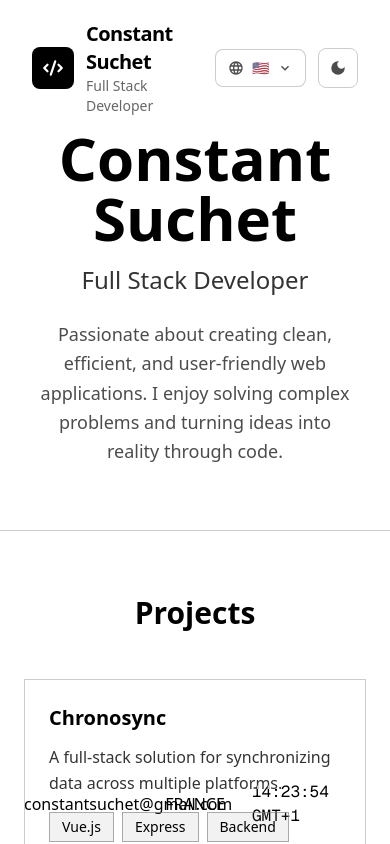
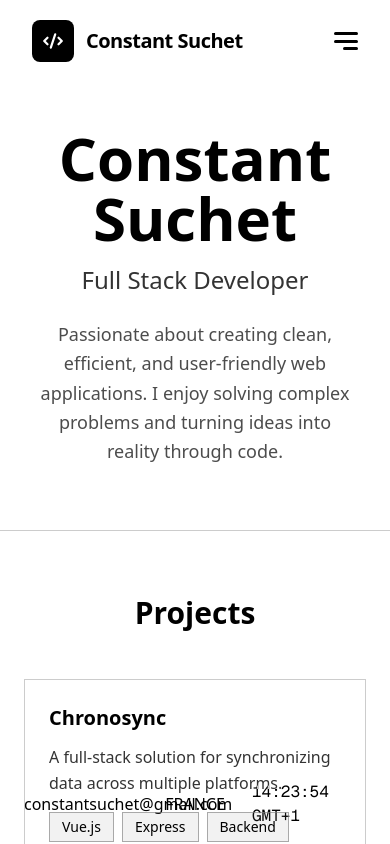
Before and after one commit to gh-Constant/portfolio2026, a Next.js app: page / in a window 390 px wide. Shown: the top 844 px of the page. Built offline with nearby package versions, Linux system fonts and the light colour scheme.

Commit message:
hamburger anim

```diff
--- /dev/null
+++ b/src/app/components/HamburgerIcon.tsx
@@ -0,0 +1,22 @@
+'use client';
+
+interface HamburgerIconProps {
+  isOpen: boolean;
+  onClick: () => void;
+  className?: string;
+}
+
+const HamburgerIcon = ({ isOpen, onClick, className }: HamburgerIconProps) => {
+  return (
+    <div
+      className={`hamburger is-md ${isOpen ? 'is-active' : ''} ${className}`}
+      onClick={onClick}
+    >
+      <span className="hamburger-line"></span>
+      <span className="hamburger-line"></span>
+      <span className="hamburger-line"></span>
+    </div>
+  );
+};
+
+export default HamburgerIcon;
--- a/src/app/components/Navbar.tsx
+++ b/src/app/components/Navbar.tsx
@@ -6,12 +6,14 @@ import { useTranslation } from '../contexts/I18nContext';
 import { MdLightMode, MdDarkMode } from 'react-icons/md';
 import { HiCode } from 'react-icons/hi';
 import LanguageSelector from './LanguageSelector';
+import HamburgerIcon from './HamburgerIcon';
 
 import Link from 'next/link';
 import { usePathname } from 'next/navigation';
 
 const Navbar = () => {
   const [isScrolled, setIsScrolled] = useState(false);
+  const [isMenuOpen, setIsMenuOpen] = useState(false);
   const { theme, toggleTheme } = useTheme();
   const { t } = useTranslation();
   const pathname = usePathname();
@@ -34,6 +36,7 @@ const Navbar = () => {
         element.scrollIntoView({ behavior: 'smooth' });
       }
     }
+    setIsMenuOpen(false);
   };
 
   return (
@@ -54,7 +57,7 @@ const Navbar = () => {
                 <span className="text-xl font-bold tracking-tight">
                   {t('home.title', 'Constant Suchet')}
                 </span>
-                <span className="text-sm text-foreground/60 font-medium">
+                <span className="hidden sm:block text-sm text-foreground/60 font-medium">
                   {t('home.subtitle', 'Full Stack Developer')}
                 </span>
               </div>
@@ -106,11 +109,46 @@ const Navbar = () => {
           </div>
 
           {/* Mobile Menu Button */}
-          <div className="md:hidden flex items-center space-x-3">
+          <div className="md:hidden flex items-center">
+            <HamburgerIcon
+              isOpen={isMenuOpen}
+              onClick={() => setIsMenuOpen(!isMenuOpen)}
+              className="z-50"
+            />
+          </div>
+        </div>
+      </div>
+
+      {/* Mobile Menu */}
+      <div
+        className={`md:hidden fixed top-0 left-0 w-full h-screen bg-background/95 backdrop-blur-lg transition-transform duration-300 ease-in-out ${
+          isMenuOpen ? 'translate-x-0' : '-translate-x-full'
+        }`}
+      >
+        <div className="flex flex-col items-center justify-center h-full space-y-8">
+          <button
+            onClick={() => scrollToSection('projects')}
+            className="text-2xl font-medium text-foreground/80 hover:text-foreground transition-colors"
+          >
+            {t('nav.projects', 'Projects')}
+          </button>
+          <button
+            onClick={() => scrollToSection('skills')}
+            className="text-2xl font-medium text-foreground/80 hover:text-foreground transition-colors"
+          >
+            {t('home.skillsTitle', 'Skills')}
+          </button>
+          <button
+            onClick={() => scrollToSection('contact')}
+            className="text-2xl font-medium text-foreground/80 hover:text-foreground transition-colors"
+          >
+            {t('nav.contact', 'Contact')}
+          </button>
+          <div className="pt-8 mt-8 border-t border-foreground/20 flex items-center space-x-6">
             <LanguageSelector />
             <button
               onClick={toggleTheme}
-              className={`p-2.5 rounded-lg border transition-all duration-200 ${
+              className={`p-3 rounded-lg border transition-all duration-200 hover:scale-105 ${
                 theme === 'dark'
                   ? 'border-white/20 hover:border-white/40 hover:bg-white/10 text-white/70 hover:text-white'
                   : 'border-black/20 hover:border-black/40 hover:bg-black/10 text-black/70 hover:text-black'
@@ -118,8 +156,8 @@ const Navbar = () => {
               aria-label={t('theme.toggle', 'Toggle theme')}
             >
               {theme === 'light' ?
-                <MdDarkMode size={18} className="transition-transform duration-200 hover:rotate-12" /> :
-                <MdLightMode size={18} className="transition-transform duration-200 hover:rotate-12" />
+                <MdDarkMode size={20} /> :
+                <MdLightMode size={20} />
               }
             </button>
           </div>
--- a/src/app/globals.css
+++ b/src/app/globals.css
@@ -40,3 +40,63 @@ body {
   border-top: 1px solid var(--foreground);
   opacity: 0.2;
 }
+
+.hamburger {
+  position: relative;
+  width: 1em;
+  height: 1em;
+  font-size: inherit;
+  transition: all 0.3s ease;
+  cursor: pointer;
+}
+
+.hamburger.is-sm {
+  font-size: 1rem;
+}
+
+.hamburger.is-md {
+  font-size: 1.5rem;
+}
+
+.hamburger.is-lg {
+  font-size: 2rem;
+}
+
+.hamburger-line {
+  position: absolute;
+  right: 0;
+  width: 100%;
+  height: 0.125em;
+  border-radius: 0.125em;
+  background: currentColor;
+  transition: inherit;
+}
+
+.hamburger-line:nth-child(1) {
+  top: 0.125em;
+}
+
+.hamburger.is-active .hamburger-line:nth-child(1) {
+  top: 50%;
+  transform: translateY(-50%) rotateZ(-135deg);
+}
+
+.hamburger-line:nth-child(2) {
+  top: 0.438em;
+}
+
+.hamburger.is-active .hamburger-line:nth-child(2) {
+  right: 50%;
+  width: 0;
+}
+
+.hamburger-line:nth-child(3) {
+  top: 0.75em;
+  width: 0.625em;
+}
+
+.hamburger.is-active .hamburger-line:nth-child(3) {
+  top: 50%;
+  width: 100%;
+  transform: translateY(-50%) rotateZ(135deg);
+}
```
